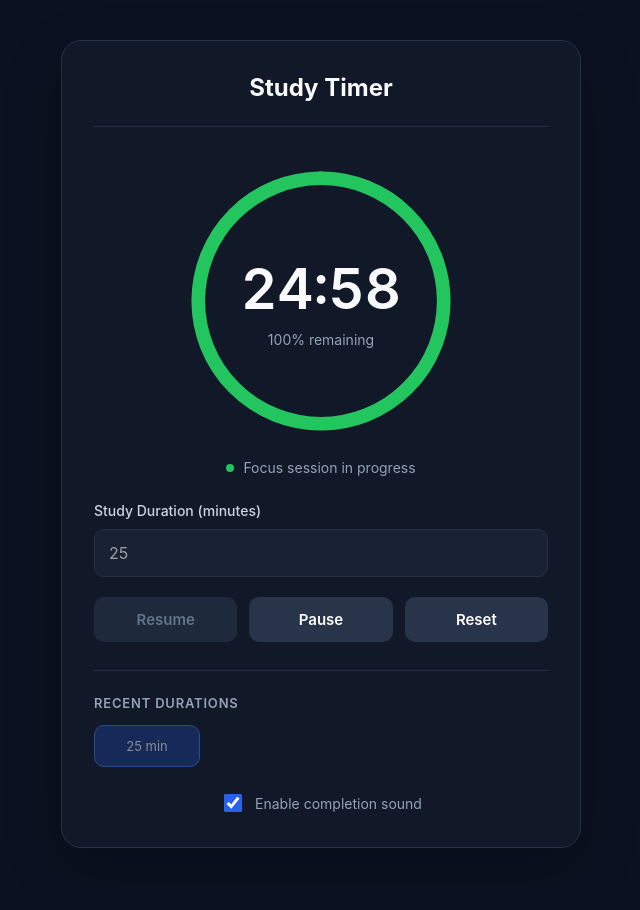
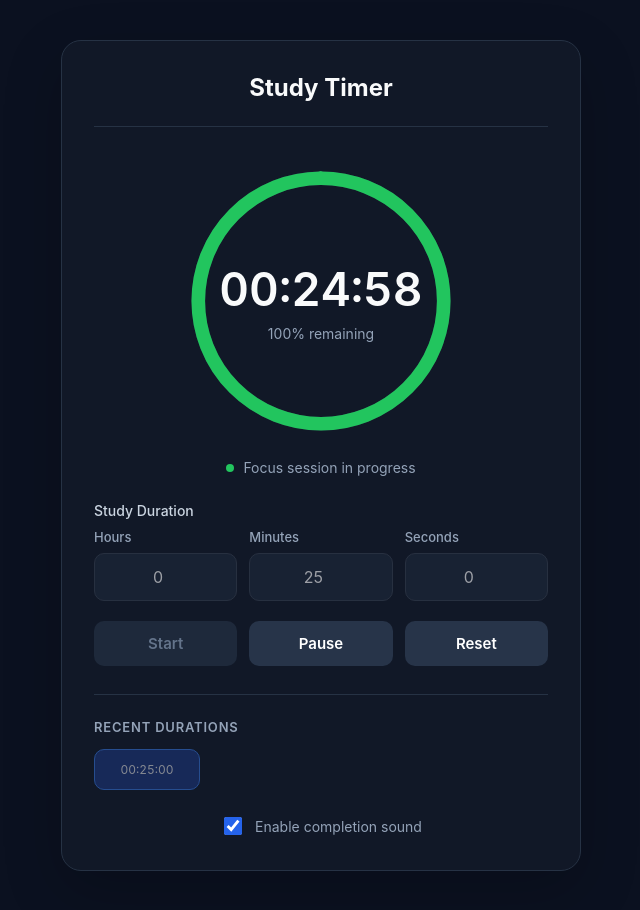
Before and after one commit to chrislff02/study-timer, a React (Vite) app: page / in a window 1280 px wide. Both pictures are taken after a click on the button "Start". Shown: the whole page, without its empty margins (319-959 px from the left). Before the commit the page ends 888 px from the top, so only its background shows below. Built offline with nearby package versions, Linux system fonts and the light colour scheme.

Commit message:
Add support for hours minutes and seconds

```diff
--- a/src/App.css
+++ b/src/App.css
@@ -43,7 +43,7 @@
   margin: 24px 0;
 }
 
-/* Timer */
+/* Circular timer */
 .timer {
   display: flex;
   align-items: center;
@@ -89,7 +89,7 @@
 }
 
 .timer-display h2 {
-  font-size: clamp(40px, 8vw, 56px);
+  font-size: clamp(32px, 7vw, 46px);
   font-weight: 600;
   font-variant-numeric: tabular-nums;
   margin: 0;
@@ -117,9 +117,10 @@
   width: 8px;
   height: 8px;
   border-radius: 50%;
+  flex-shrink: 0;
 }
 
-/* Duration input */
+/* Hours / minutes / seconds input */
 .duration-input {
   display: flex;
   flex-direction: column;
@@ -127,34 +128,61 @@
   margin-bottom: 20px;
 }
 
-.duration-input label {
+.duration-heading {
+  margin: 0;
   color: #cbd5e1;
   font-size: 14px;
   font-weight: 500;
 }
 
-.duration-input input {
+.duration-fields {
+  display: grid;
+  grid-template-columns: repeat(3, minmax(0, 1fr));
+  gap: 12px;
+}
+
+.duration-field {
+  display: flex;
+  flex-direction: column;
+  gap: 8px;
+  min-width: 0;
+}
+
+.duration-field label {
+  font-size: 13px;
+  font-weight: 500;
+  color: #94a3b8;
+}
+
+.duration-field input {
   width: 100%;
-  padding: 13px 14px;
+  padding: 13px 8px;
   border-radius: 10px;
   border: 1px solid #374151;
   background-color: #1e293b;
   color: #f9fafb;
   font-size: 16px;
+  text-align: center;
   outline: none;
 }
 
-.duration-input input:focus {
+.duration-field input:focus {
   border-color: #3b82f6;
   box-shadow: 0 0 0 3px rgba(59, 130, 246, 0.15);
 }
 
-.duration-input input:disabled {
+.duration-field input:disabled {
   opacity: 0.6;
   cursor: not-allowed;
 }
 
-/* Timer buttons */
+.input-error {
+  margin: 0;
+  color: #fca5a5;
+  font-size: 13px;
+}
+
+/* Timer controls */
 .timer-controls {
   display: flex;
   gap: 12px;
@@ -202,7 +230,7 @@
   cursor: not-allowed;
 }
 
-/* Recent durations */
+/* Recently used durations */
 .recent-durations {
   margin-top: 28px;
   padding-top: 24px;
@@ -225,13 +253,16 @@
 }
 
 .recent-buttons button {
-  padding: 12px 6px;
+  min-width: 0;
+  padding: 12px 4px;
   background-color: #1e293b;
   border: 1px solid #334155;
   border-radius: 10px;
   color: #f9fafb;
   cursor: pointer;
-  font-size: 13px;
+  font-size: 12px;
+  font-variant-numeric: tabular-nums;
+  overflow-wrap: anywhere;
   transition: background-color 0.2s;
 }
 
@@ -307,6 +338,10 @@
     height: 250px;
   }
 
+  .timer-display h2 {
+    font-size: clamp(28px, 7vw, 38px);
+  }
+
   .timer-controls {
     gap: 8px;
   }
@@ -316,12 +351,20 @@
     font-size: 14px;
   }
 
+  .duration-fields {
+    gap: 8px;
+  }
+
+  .duration-field input {
+    padding: 12px 4px;
+  }
+
   .recent-buttons {
     gap: 6px;
   }
 
   .recent-buttons button {
-    font-size: 12px;
-    padding: 11px 4px;
+    font-size: 10px;
+    padding: 11px 2px;
   }
 }
--- a/src/App.tsx
+++ b/src/App.tsx
@@ -1,28 +1,89 @@
 import { useEffect, useRef, useState } from "react";
 import "./App.css";
 
-const STORAGE_KEY = "study-timer-recent-durations";
+const STORAGE_KEY = "study-timer-recent-durations-seconds";
+const LEGACY_STORAGE_KEY = "study-timer-recent-durations";
 const SOUND_STORAGE_KEY = "study-timer-sound-enabled";
+const DEFAULT_DURATION = 25 * 60;
+const MAX_DURATION = 24 * 60 * 60;
 
-// Play a short alarm using the Web Audio API
-const playAlarm = async (audioContext: AudioContext) => {
+function formatTime(totalSeconds: number): string {
+  const hours = Math.floor(totalSeconds / 3600);
+  const minutes = Math.floor((totalSeconds % 3600) / 60);
+  const seconds = totalSeconds % 60;
+
+  return [hours, minutes, seconds]
+    .map((value) => String(value).padStart(2, "0"))
+    .join(":");
+}
+
+function parseDurationInputs(
+  hours: string,
+  minutes: string,
+  seconds: string,
+): number | null {
+  const parts = [hours, minutes, seconds];
+
+  // Treat a cleared field as zero while the user is editing.
+  const values = parts.map((part) => {
+    const trimmed = part.trim();
+    return trimmed === "" ? 0 : Number(trimmed);
+  });
+
+  if (
+    values.some((value) => !Number.isInteger(value) || value < 0) ||
+    values[0] > 24 ||
+    values[1] > 59 ||
+    values[2] > 59
+  ) {
+    return null;
+  }
+
+  const total = values[0] * 3600 + values[1] * 60 + values[2];
+  return total >= 1 && total <= MAX_DURATION ? total : null;
+}
+
+function loadRecentDurations(): number[] {
+  try {
+    const saved = localStorage.getItem(STORAGE_KEY);
+    const oldFormat = saved === null;
+    const raw = saved ?? localStorage.getItem(LEGACY_STORAGE_KEY);
+    if (!raw) return [];
+
+    const parsed: unknown = JSON.parse(raw);
+    if (!Array.isArray(parsed)) return [];
+
+    const valid = parsed.filter(
+      (value): value is number =>
+        typeof value === "number" &&
+        Number.isInteger(value) &&
+        value >= 1 &&
+        value <= (oldFormat ? 1440 : MAX_DURATION),
+    );
+
+    // Previous versions stored minutes; new versions store seconds.
+    const durations = oldFormat ? valid.map((minutes) => minutes * 60) : valid;
+    return [...new Set(durations)].slice(0, 4);
+  } catch {
+    return [];
+  }
+}
+
+async function playAlarm(audioContext: AudioContext): Promise<void> {
   try {
     if (audioContext.state === "suspended") {
       await audioContext.resume();
     }
 
-    // Play three short tones
     for (let i = 0; i < 3; i++) {
       const oscillator = audioContext.createOscillator();
       const gainNode = audioContext.createGain();
+      const startTime = audioContext.currentTime + i * 0.35;
 
       oscillator.type = "sine";
       oscillator.frequency.value = 880;
-
       oscillator.connect(gainNode);
       gainNode.connect(audioContext.destination);
-
-      const startTime = audioContext.currentTime + i * 0.35;
 
       gainNode.gain.setValueAtTime(0, startTime);
       gainNode.gain.linearRampToValueAtTime(0.2, startTime + 0.02);
@@ -34,214 +95,174 @@ const playAlarm = async (audioContext: AudioContext) => {
   } catch (error) {
     console.error("Unable to play alarm:", error);
   }
-};
+}
 
 function App() {
-  // Tracks whether a study session has finished
-  const [isComplete, setIsComplete] = useState<boolean>(false);
+  const [duration, setDuration] = useState(DEFAULT_DURATION);
+  const [timeLeft, setTimeLeft] = useState(DEFAULT_DURATION);
+  const [hoursInput, setHoursInput] = useState("0");
+  const [minutesInput, setMinutesInput] = useState("25");
+  const [secondsInput, setSecondsInput] = useState("0");
+  const [inputError, setInputError] = useState("");
 
-  // Load the saved sound preference when the application starts
+  const [isRunning, setIsRunning] = useState(false);
+  const [isComplete, setIsComplete] = useState(false);
+  const [recentDurations, setRecentDurations] =
+    useState<number[]>(loadRecentDurations);
   const [soundEnabled, setSoundEnabled] = useState<boolean>(() => {
     try {
-      const saved = localStorage.getItem(SOUND_STORAGE_KEY);
-
-      // Enable sound by default if no preference exists
-      return saved === null ? true : saved === "true";
+      return localStorage.getItem(SOUND_STORAGE_KEY) !== "false";
     } catch {
       return true;
     }
   });
 
-  // Keep track of the latest sound preference
+  const endTimeRef = useRef<number | null>(null);
+  const audioContextRef = useRef<AudioContext | null>(null);
   const soundEnabledRef = useRef(soundEnabled);
 
-  // Update the ref whenever the sound preference changes
   useEffect(() => {
     soundEnabledRef.current = soundEnabled;
   }, [soundEnabled]);
 
-  // Duration selected by the user (in minutes)
-  const [duration, setDuration] = useState<number>(25);
-
-  // Remaining time (in seconds)
-  const [timeLeft, setTimeLeft] = useState<number>(25 * 60);
-
-  // Tracks whether the timer is currently running
-  const [isRunning, setIsRunning] = useState<boolean>(false);
-
-  // Stores the exact timestamp when the timer should finish
-  const endTimeRef = useRef<number | null>(null);
-
-  // Stores the audio context between renders
-  const audioContextRef = useRef<AudioContext | null>(null);
-
-  // Load the four most recent study durations from localStorage
-  const [recentDurations, setRecentDurations] = useState<number[]>(() => {
-    try {
-      const saved = localStorage.getItem(STORAGE_KEY);
-
-      if (!saved) return [];
-
-      const parsed: unknown = JSON.parse(saved);
-
-      if (!Array.isArray(parsed)) return [];
-
-      return [
-        ...new Set(
-          parsed.filter(
-            (value): value is number =>
-              typeof value === "number" &&
-              Number.isInteger(value) &&
-              value >= 1 &&
-              value <= 1440,
-          ),
-        ),
-      ].slice(0, 4);
-    } catch {
-      return [];
-    }
-  });
-
-  // Countdown logic
   useEffect(() => {
     if (!isRunning) return;
 
     const interval = window.setInterval(() => {
       if (endTimeRef.current === null) return;
 
-      // Calculate remaining seconds using the actual clock
       const remaining = Math.max(
         0,
         Math.ceil((endTimeRef.current - Date.now()) / 1000),
       );
-
       setTimeLeft(remaining);
 
       if (remaining === 0) {
+        endTimeRef.current = null;
         setIsRunning(false);
         setIsComplete(true);
-        endTimeRef.current = null;
       }
     }, 250);
 
-    // Clean up the interval when paused or unmounted
     return () => window.clearInterval(interval);
   }, [isRunning]);
 
-  // Play the alarm once when the session finishes
   useEffect(() => {
-    if (!isComplete) return;
-
-    if (soundEnabledRef.current && audioContextRef.current) {
+    if (isComplete && soundEnabledRef.current && audioContextRef.current) {
       void playAlarm(audioContextRef.current);
     }
   }, [isComplete]);
 
-  // Save recent durations whenever the list changes
   useEffect(() => {
     try {
       localStorage.setItem(STORAGE_KEY, JSON.stringify(recentDurations));
     } catch {
-      // Storage may be unavailable in some browser environments
+      // Storage may be disabled or full.
     }
   }, [recentDurations]);
 
-  // Save sound preference whenever the user changes it
   useEffect(() => {
     try {
       localStorage.setItem(SOUND_STORAGE_KEY, String(soundEnabled));
     } catch {
-      // Storage may be unavailable in some browser environments
+      // Storage may be disabled or full.
     }
   }, [soundEnabled]);
 
-  // Update the browser tab title when the timer finishes
   useEffect(() => {
     document.title = isComplete ? "Study Session Complete!" : "Study Timer";
-
     return () => {
       document.title = "Study Timer";
     };
   }, [isComplete]);
 
-  // Remember a duration, keeping only the four most recent unique values
-  const saveRecentDuration = (minutes: number) => {
-    setRecentDurations((previous) => {
-      const updated = [
-        minutes,
-        ...previous.filter((value) => value !== minutes),
-      ];
+  // Close the audio context when the component is removed.
+  useEffect(() => {
+    return () => {
+      const context = audioContextRef.current;
+      if (context && context.state !== "closed") {
+        void context.close().catch(console.error);
+      }
+    };
+  }, []);
 
-      return updated.slice(0, 4);
-    });
+  const saveRecentDuration = (seconds: number) => {
+    setRecentDurations((previous) =>
+      [seconds, ...previous.filter((value) => value !== seconds)].slice(0, 4),
+    );
   };
 
-  // Stores what the user is currently typing
-  const [durationInput, setDurationInput] = useState<string>("25");
+  const setDurationInputs = (seconds: number) => {
+    setHoursInput(String(Math.floor(seconds / 3600)));
+    setMinutesInput(String(Math.floor((seconds % 3600) / 60)));
+    setSecondsInput(String(seconds % 60));
+  };
 
-  // Prepare audio when the user interacts with the timer
+  const handleDurationChange = (seconds: number) => {
+    if (!Number.isInteger(seconds) || seconds < 1 || seconds > MAX_DURATION) {
+      return;
+    }
+
+    setDuration(seconds);
+    setTimeLeft(seconds);
+    setDurationInputs(seconds);
+    setInputError("");
+    setIsRunning(false);
+    setIsComplete(false);
+    endTimeRef.current = null;
+  };
+
   const prepareAudio = () => {
-    if (!audioContextRef.current) {
+    try {
+      if (
+        !audioContextRef.current ||
+        audioContextRef.current.state === "closed"
+      ) {
         audioContextRef.current = new AudioContext();
       }
-
       if (audioContextRef.current.state === "suspended") {
         void audioContextRef.current.resume().catch(console.error);
+      }
+    } catch (error) {
+      console.error("Unable to initialize audio:", error);
     }
   };
 
   const handleStart = () => {
     if (isRunning) return;
 
-    // Check whether the user typed a new duration
-    const trimmed = durationInput.trim();
-    const enteredDuration = Number(trimmed);
-
-    const isValidInput =
-      trimmed !== "" &&
-      Number.isInteger(enteredDuration) &&
-      enteredDuration >= 1 &&
-      enteredDuration <= 1440;
-
-    // Reject invalid input and restore the previous duration
-    if (!isValidInput) {
-      setDurationInput(String(duration));
+    const enteredDuration = parseDurationInputs(
+      hoursInput,
+      minutesInput,
+      secondsInput,
+    );
+    if (enteredDuration === null) {
+      setInputError(
+        "Enter a duration from 1 second to 24 hours (minutes and seconds: 0–59).",
+      );
       return;
     }
 
-    // Determine whether this is a newly selected duration
     const hasNewDuration = enteredDuration !== duration;
+    const freshSession =
+      hasNewDuration || timeLeft === 0 || timeLeft === duration;
+    const startingSeconds = freshSession ? enteredDuration : timeLeft;
 
-    // Use the newly entered duration, or resume the existing timer
-    const startingSeconds = hasNewDuration ? enteredDuration * 60 : timeLeft;
+    if (soundEnabled) prepareAudio();
+    if (freshSession) saveRecentDuration(enteredDuration);
 
-    if (startingSeconds <= 0) return;
-
-    // Apply the new duration if it changed
     if (hasNewDuration) {
       setDuration(enteredDuration);
-      setTimeLeft(startingSeconds);
-      setIsComplete(false);
+      setTimeLeft(enteredDuration);
     }
 
-    // Prepare audio after the user clicks Start
-    if (soundEnabled) {
-      prepareAudio();
-    }
-
-    // Remember the duration when starting a fresh session
-    if (hasNewDuration || startingSeconds === enteredDuration * 60) {
-      saveRecentDuration(enteredDuration);
-    }
-
+    setDurationInputs(enteredDuration);
+    setInputError("");
     setIsComplete(false);
-
-    // Store the exact time when the countdown should finish
     endTimeRef.current = Date.now() + startingSeconds * 1000;
     setIsRunning(true);
   };
 
-  // Pause the timer without losing its remaining time
   const handlePause = () => {
     if (!isRunning || endTimeRef.current === null) return;
 
@@ -249,81 +270,38 @@ function App() {
       0,
       Math.ceil((endTimeRef.current - Date.now()) / 1000),
     );
-
     setTimeLeft(remaining);
     endTimeRef.current = null;
     setIsRunning(false);
+
+    if (remaining === 0) setIsComplete(true);
   };
 
   const handleReset = () => {
+    endTimeRef.current = null;
     setIsRunning(false);
     setIsComplete(false);
-    endTimeRef.current = null;
-    setTimeLeft(duration * 60);
+    setTimeLeft(duration);
+    setDurationInputs(duration);
+    setInputError("");
   };
 
-  // Apply a valid duration to the timer
-  const handleDurationChange = (value: number) => {
-    if (!Number.isInteger(value) || value < 1 || value > 1440) {
-      return;
-    }
-
-    setDuration(value);
-    setDurationInput(String(value));
-    setTimeLeft(value * 60);
-    setIsRunning(false);
-    setIsComplete(false);
-    endTimeRef.current = null;
-  };
-
-  // Validate and apply the duration entered by the user
-  const handleDurationSubmit = () => {
-    const trimmed = durationInput.trim();
-    const value = Number(trimmed);
-
-    if (
-      trimmed === "" ||
-      !Number.isInteger(value) ||
-      value < 1 ||
-      value > 1440
-    ) {
-      // Restore the last valid duration
-      setDurationInput(String(duration));
-      return;
-    }
-
-    handleDurationChange(value);
-  };
-
-  // Convert seconds into MM:SS format
-  const formatTime = (seconds: number) => {
-    const minutes = Math.floor(seconds / 60);
-    const remainingSeconds = seconds % 60;
-
-    return `${minutes.toString().padStart(2, "0")}:${remainingSeconds
-      .toString()
-      .padStart(2, "0")}`;
-  };
-
-  // Calculate the percentage of time remaining
-  const totalSeconds = duration * 60;
-
-  const progress = totalSeconds > 0 ? (timeLeft / totalSeconds) * 100 : 0;
-
-  // Change the timer color based on remaining time
-  const getTimerColor = () => {
-    if (progress > 50) return "#22c55e"; // Green
-    if (progress > 15) return "#eab308"; // Yellow
-    return "#ef4444"; // Red
-  };
-
-  const timerColor = getTimerColor();
-
-  // Calculate the circular progress indicator
+  const enteredDuration = parseDurationInputs(
+    hoursInput,
+    minutesInput,
+    secondsInput,
+  );
+  const canResume =
+    !isRunning &&
+    timeLeft > 0 &&
+    timeLeft < duration &&
+    enteredDuration === duration;
+  const progress = duration > 0 ? (timeLeft / duration) * 100 : 0;
+  const timerColor =
+    progress > 50 ? "#22c55e" : progress > 15 ? "#eab308" : "#ef4444";
   const radius = 90;
   const circumference = 2 * Math.PI * radius;
-
-  const strokeDashoffset = circumference - (progress / 100) * circumference;
+  const strokeDashoffset = circumference * (1 - progress / 100);
 
   return (
     <div className="app">
@@ -336,17 +314,19 @@ function App() {
 
         <div className="header-divider" />
 
-        {/* Circular countdown timer */}
         <div className="timer">
           <div className="timer-circle">
-            <svg className="progress-ring" viewBox="0 0 220 220">
+            <svg
+              className="progress-ring"
+              viewBox="0 0 220 220"
+              aria-hidden="true"
+            >
               <circle
                 className="progress-ring-background"
                 cx="110"
                 cy="110"
                 r={radius}
               />
-
               <circle
                 className="progress-ring-progress"
                 cx="110"
@@ -357,15 +337,15 @@ function App() {
                 strokeDashoffset={strokeDashoffset}
               />
             </svg>
-
             <div className="timer-display">
-              <h2>{formatTime(timeLeft)}</h2>
+              <h2 aria-label={`${formatTime(timeLeft)} remaining`}>
+                {formatTime(timeLeft)}
+              </h2>
               <span>{Math.round(progress)}% remaining</span>
             </div>
           </div>
         </div>
 
-        {/* Timer status */}
         <div className="timer-status">
           <span
             className="status-dot"
@@ -377,59 +357,90 @@ function App() {
                   : "#64748b",
             }}
           />
-
           <span>
             {isComplete
               ? "Session completed"
               : isRunning
                 ? "Focus session in progress"
-                : timeLeft < duration * 60 && timeLeft > 0
+                : canResume
                   ? "Session paused"
                   : "Ready to focus"}
           </span>
         </div>
 
-        {/* Completion notification */}
         {isComplete && (
           <div className="completion-message" role="status">
             <h3>Study Session Complete!</h3>
           </div>
         )}
 
-        {/* Duration selection */}
         <div className="duration-input">
-          <label htmlFor="duration">Study Duration (minutes)</label>
-
+          <p className="duration-heading">Study Duration</p>
+          <div className="duration-fields">
+            <div className="duration-field">
+              <label htmlFor="hours">Hours</label>
               <input
-            id="duration"
+                id="hours"
                 type="number"
-            min="1"
-            max="1440"
+                min="0"
+                max="24"
                 step="1"
-            value={durationInput}
+                value={hoursInput}
                 disabled={isRunning}
-            onChange={(e) => setDurationInput(e.target.value)}
-            onBlur={handleDurationSubmit}
-            onKeyDown={(e) => {
-              if (e.key === "Enter") {
-                e.currentTarget.blur();
-              }
+                onChange={(event) => {
+                  setHoursInput(event.target.value);
+                  setInputError("");
                 }}
               />
             </div>
+            <div className="duration-field">
+              <label htmlFor="minutes">Minutes</label>
+              <input
+                id="minutes"
+                type="number"
+                min="0"
+                max="59"
+                step="1"
+                value={minutesInput}
+                disabled={isRunning}
+                onChange={(event) => {
+                  setMinutesInput(event.target.value);
+                  setInputError("");
+                }}
+              />
+            </div>
+            <div className="duration-field">
+              <label htmlFor="seconds">Seconds</label>
+              <input
+                id="seconds"
+                type="number"
+                min="0"
+                max="59"
+                step="1"
+                value={secondsInput}
+                disabled={isRunning}
+                onChange={(event) => {
+                  setSecondsInput(event.target.value);
+                  setInputError("");
+                }}
+              />
+            </div>
+          </div>
+          {inputError && (
+            <p className="input-error" role="alert">
+              {inputError}
+            </p>
+          )}
+        </div>
 
-        {/* Timer controls */}
         <div className="timer-controls">
           <button
             className="start-button"
             onClick={handleStart}
-            disabled={
-              isRunning || (timeLeft <= 0 && durationInput === String(duration))
-            }
+            disabled={isRunning}
           >
-            {timeLeft < duration * 60 && timeLeft > 0 ? "Resume" : "Start"}
+            {canResume ? "Resume" : "Start"}
           </button>
-
           <button
             className="pause-button"
             onClick={handlePause}
@@ -437,40 +448,39 @@ function App() {
           >
             Pause
           </button>
-
           <button className="reset-button" onClick={handleReset}>
             Reset
           </button>
         </div>
 
-        {/* Recent durations */}
         {recentDurations.length > 0 && (
-          <section className="recent-durations">
+          <section
+            className="recent-durations"
+            aria-label="Recent study durations"
+          >
             <h3>Recent Durations</h3>
-
             <div className="recent-buttons">
-              {recentDurations.map((minutes) => (
+              {recentDurations.map((seconds) => (
                 <button
-                  key={minutes}
+                  key={seconds}
                   type="button"
                   disabled={isRunning}
-                  onClick={() => handleDurationChange(minutes)}
-                  className={duration === minutes ? "selected" : ""}
+                  onClick={() => handleDurationChange(seconds)}
+                  className={duration === seconds ? "selected" : ""}
                 >
-                  {minutes} min
+                  {formatTime(seconds)}
                 </button>
               ))}
             </div>
           </section>
         )}
 
-        {/* Sound settings */}
         <div className="sound-settings">
           <label>
             <input
               type="checkbox"
               checked={soundEnabled}
-              onChange={(e) => setSoundEnabled(e.target.checked)}
+              onChange={(event) => setSoundEnabled(event.target.checked)}
             />
             Enable completion sound
           </label>
```
Lines whose indentation alone changed are shown as unchanged.
